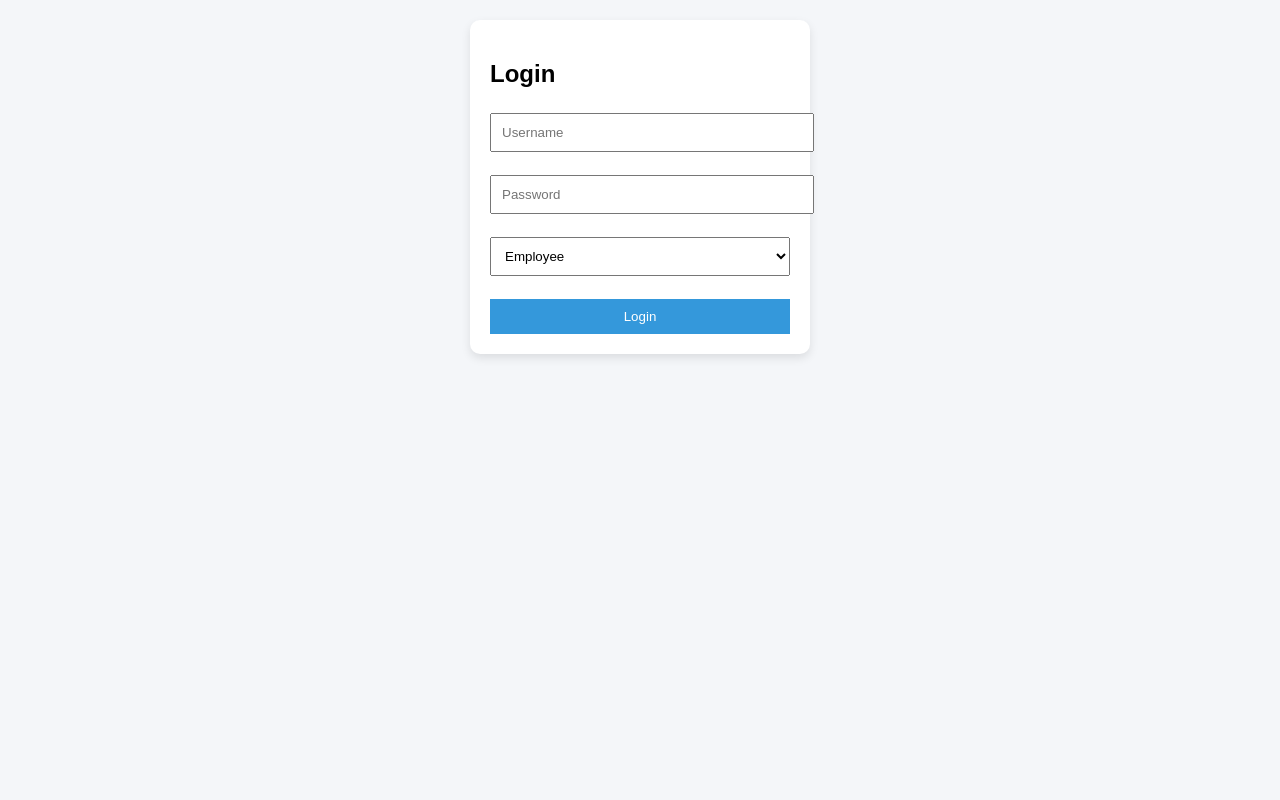
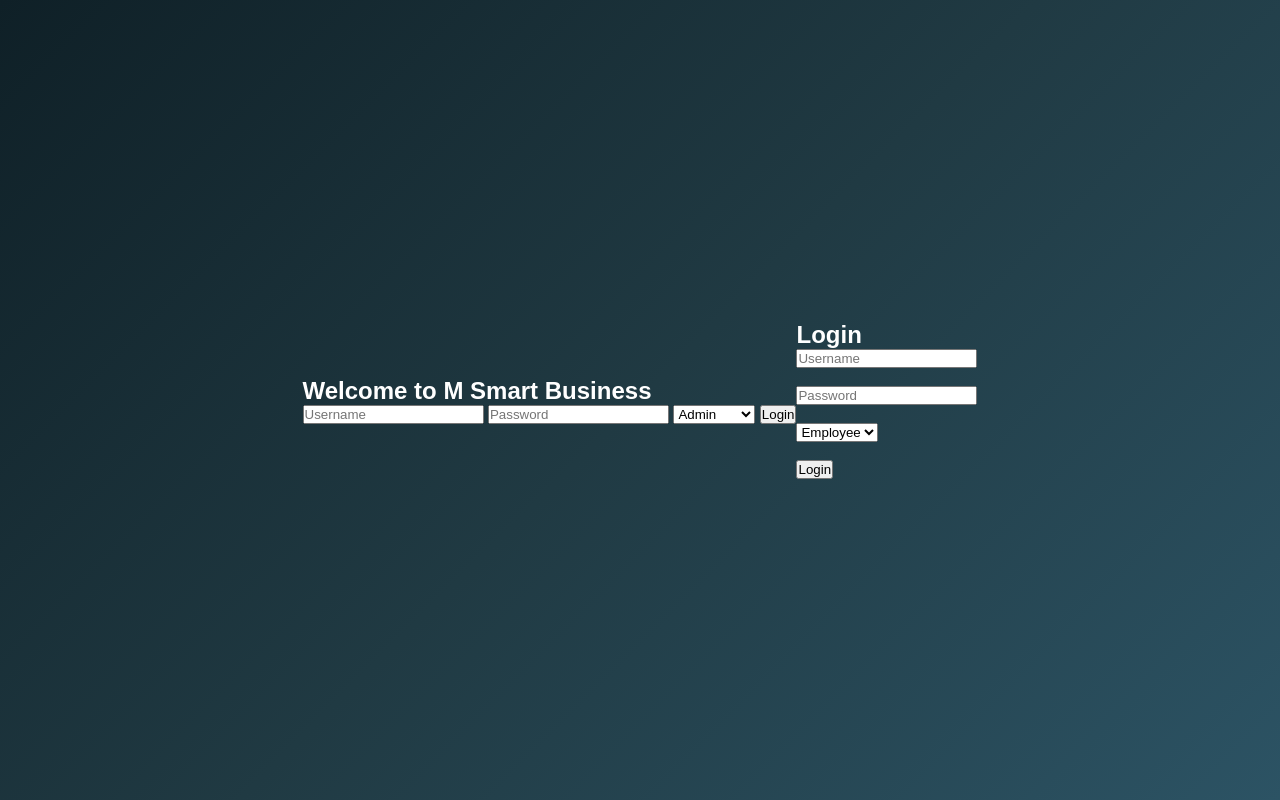
Before and after one commit to yves-romeo/M-smart-business, a website: page public/login.html in a window 1280 px wide. Drawn offline with Linux system fonts and the light colour scheme.

Commit message:
add modern login styling

```diff
--- a/public/login.html
+++ b/public/login.html
@@ -7,6 +7,17 @@
 <body>
 
 <div class="container">
+  <h2>Welcome to M Smart Business</h2>
+  <form id="loginForm">
+    <input type="text" id="username" placeholder="Username" required>
+    <input type="password" id="password" placeholder="Password" required>
+    <select id="role">
+      <option value="admin">Admin</option>
+      <option value="employee">Employee</option>
+    </select>
+    <button type="submit" id="loginBtn">Login</button>
+  </form>
+</div>
   <div class="card">
     <h2>Login</h2>
 
--- a/public/style.css
+++ b/public/style.css
@@ -1,42 +1,57 @@
-body {
-  font-family: Arial;
+/* Reset default browser styles */
+* {
   margin: 0;
-  background: #f4f6f9;
+  padding: 0;
+  box-sizing: border-box;
+  font-family: 'Poppins', sans-serif;
 }
 
-.navbar {
-  background: #2c3e50;
-  color: white;
-  padding: 15px;
-  font-size: 18px;
+/* Body layout */
+body {
+  background: linear-gradient(135deg, #0f2027, #203a43, #2c5364);
+  color: #fff;
+  display: flex;
+  justify-content: center;
+  align-items: center;
+  height: 100vh;
+}
+.login-container {
+  background-color: rgba(255, 255, 255, 0.1);
+  padding: 40px;
+  border-radius: 12px;
+  box-shadow: 0 0 20px rgba(0, 0, 0, 0.3);
+  width: 320px;
+  text-align: center;
 }
 
-.container {
-  padding: 20px;
+.login-container h2 {
+  margin-bottom: 20px;
+  font-size: 24px;
+  color: #00c6ff;
 }
 
-.card {
-  background: white;
-  padding: 20px;
-  margin: auto;
-  width: 300px;
-  border-radius: 10px;
-  box-shadow: 0 4px 10px rgba(0,0,0,0.1);
+.login-container input,
+.login-container select {
+  width: 100%;
+  padding: 10px;
+  margin: 10px 0;
+  border: none;
+  border-radius: 6px;
+  outline: none;
 }
 
-input, select, button {
+.login-container button {
   width: 100%;
   padding: 10px;
-  margin-top: 5px;
+  background-color: #00c6ff;
+  border: none;
+  border-radius: 6px;
+  color: #fff;
+  font-weight: bold;
+  cursor: pointer;
+  transition: background 0.3s ease;
 }
 
-button {
-  background: #3498db;
-  color: white;
-  border: none;
-  cursor: pointer;
+.login-container button:hover {
+  background-color: #0072ff;
 }
-
-button:hover {
-  background: #2980b9;
-}
```
